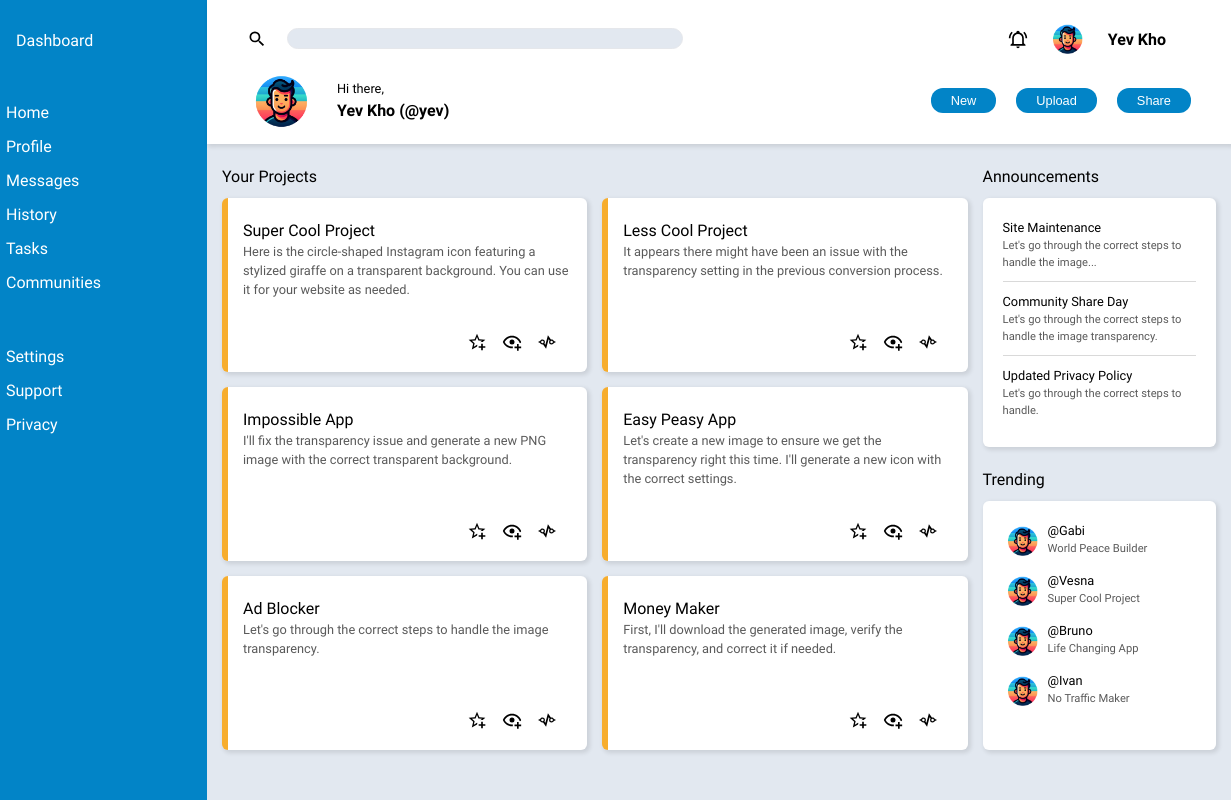
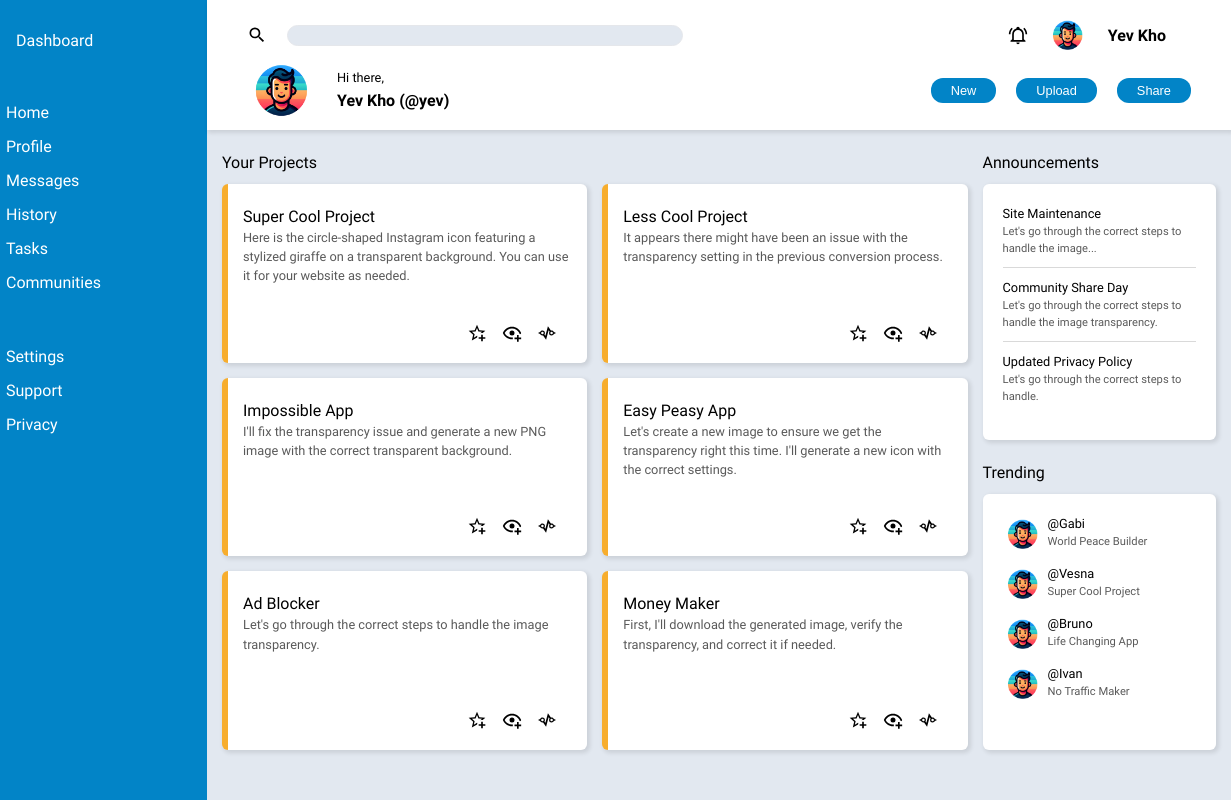
Before and after one commit to yevkho/admin-dashboard, a plain HTML site: page index.html in a window 1280 px wide. Shown: the full height of the page, 49-1280 px from the left. Drawn offline with Linux system fonts and the light colour scheme.

Commit message:
final tweaks

```diff
--- a/styles.css
+++ b/styles.css
@@ -32,6 +32,7 @@ body {
     --blue-color: #0284c7;
     --grey-color: #e2e8f0;
     --gold-color: #f7ad2d;
+    --boxshadow: 2px 2px 4px 1px  rgb(0 0 0 / 10%);
 }
 
 div.container {
@@ -40,7 +41,8 @@ div.container {
     /* grid-template-columns: 1fr 3.5fr; */
     grid-template-columns: clamp(180px, 20%, 270px) 1fr;
     /* grid-template-rows: 1fr 4.5fr; */
-    grid-template-rows: clamp(130px, 18%, 160px) 1fr;
+    /* grid-template-rows: clamp(130px, 18%, 160px) 1fr; */
+    grid-template-rows: auto 1fr;
 }
 
 div.header {
@@ -50,7 +52,8 @@ div.header {
     grid-template-columns: 1.5fr 1fr;
     padding: 15px 40px 5px 40px;
     position: relative;
-    box-shadow: 2px 2px 4px 1px  rgb(0 0 0 / 10%);
+    box-shadow: var(--boxshadow);
+
 }
 
 .header img {
@@ -171,7 +174,7 @@ div.projectcards {
     display: flex;
     border-radius: 6px;
     border-left: solid 6px var(--gold-color);
-    box-shadow: 2px 2px 4px 1px  rgb(0 0 0 / 10%);
+    box-shadow: var(--boxshadow);
 }
 
 .card .content {
@@ -211,7 +214,7 @@ div.projectcards {
     background-color: white;
     padding: 20px;
     border-radius: 6px;
-    box-shadow: 2px 2px 4px 1px  rgb(0 0 0 / 10%);
+    box-shadow: var(--boxshadow);
 }
 
 .announcementscard {
```
